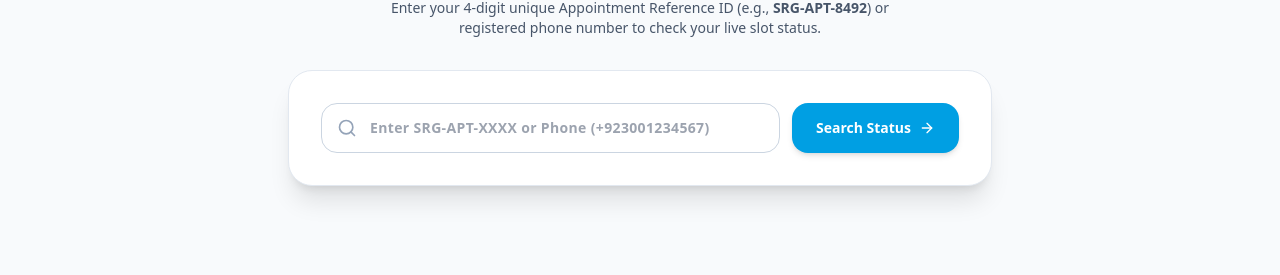
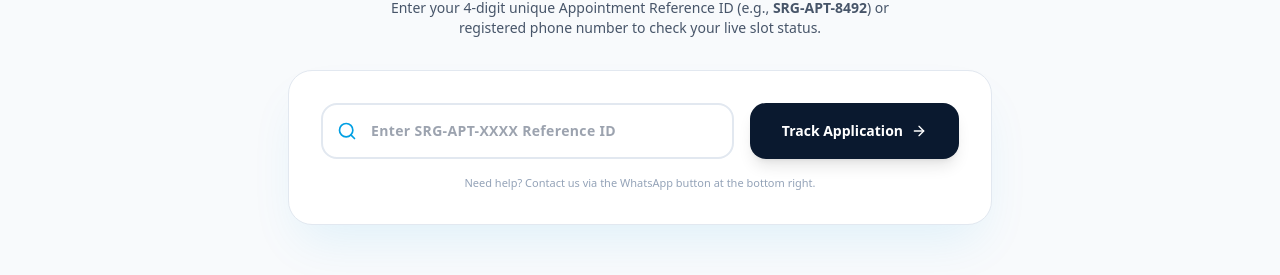
Before and after one commit to srglobalghulammustafa-lgtm/Consultants, a React (Vite) app in the folder web/: page /track-appointment in a window 1280 px wide. Shown: the part 269-544 px from the top of the page. Built offline with nearby package versions, Linux system fonts and the light colour scheme; no server answers; the database is empty.

Commit message:
feat(ui): refine appointment search bar styling
Update search input aesthetics and focus states for improved visual consistency and user experience.

```diff
--- a/web/src/pages/TrackAppointment.tsx
+++ b/web/src/pages/TrackAppointment.tsx
@@ -51,27 +51,30 @@ export const TrackAppointment: React.FC = () => {
         </div>
 
         {/* Search Bar Card */}
-        <div className="bg-white p-6 sm:p-8 rounded-3xl border border-slate-200 shadow-xl">
-          <form onSubmit={handleSearch} className="flex flex-col sm:flex-row gap-3">
+        <div className="bg-white p-8 rounded-3xl border border-slate-200 shadow-2xl shadow-brand-500/10">
+          <form onSubmit={handleSearch} className="flex flex-col sm:flex-row gap-4">
             <div className="relative flex-1">
-              <Search className="w-5 h-5 text-slate-400 absolute left-4 top-1/2 -translate-y-1/2" />
+              <Search className="w-5 h-5 text-brand-500 absolute left-4 top-1/2 -translate-y-1/2" />
               <input
                 type="text"
                 required
                 value={searchQuery}
                 onChange={(e) => setSearchQuery(e.target.value)}
-                placeholder="Enter SRG-APT-XXXX or Phone (+923001234567)"
-                className="w-full pl-12 pr-4 py-3.5 rounded-2xl border border-slate-300 focus:outline-none focus:ring-2 focus:ring-brand-500 text-sm font-semibold tracking-wide"
+                placeholder="Enter SRG-APT-XXXX Reference ID"
+                className="w-full pl-12 pr-4 py-4 rounded-2xl border-2 border-slate-200 focus:border-brand-500 focus:ring-2 focus:ring-brand-200 outline-none text-sm font-semibold tracking-wide transition-all"
               />
             </div>
             <button
               type="submit"
-              className="bg-brand-500 hover:bg-brand-600 text-white font-bold px-6 py-3.5 rounded-2xl shadow-md transition-all flex items-center justify-center gap-2 text-sm shrink-0"
+              className="bg-navy-950 hover:bg-navy-900 text-white font-bold px-8 py-4 rounded-2xl shadow-lg hover:shadow-xl transition-all flex items-center justify-center gap-2 text-sm shrink-0"
             >
-              <span>Search Status</span>
+              <span>Track Application</span>
               <ArrowRight className="w-4 h-4" />
             </button>
           </form>
+          <p className="text-slate-400 text-[11px] mt-4 text-center">
+            Need help? Contact us via the WhatsApp button at the bottom right.
+          </p>
         </div>
 
         {/* Search Results Display */}
```
